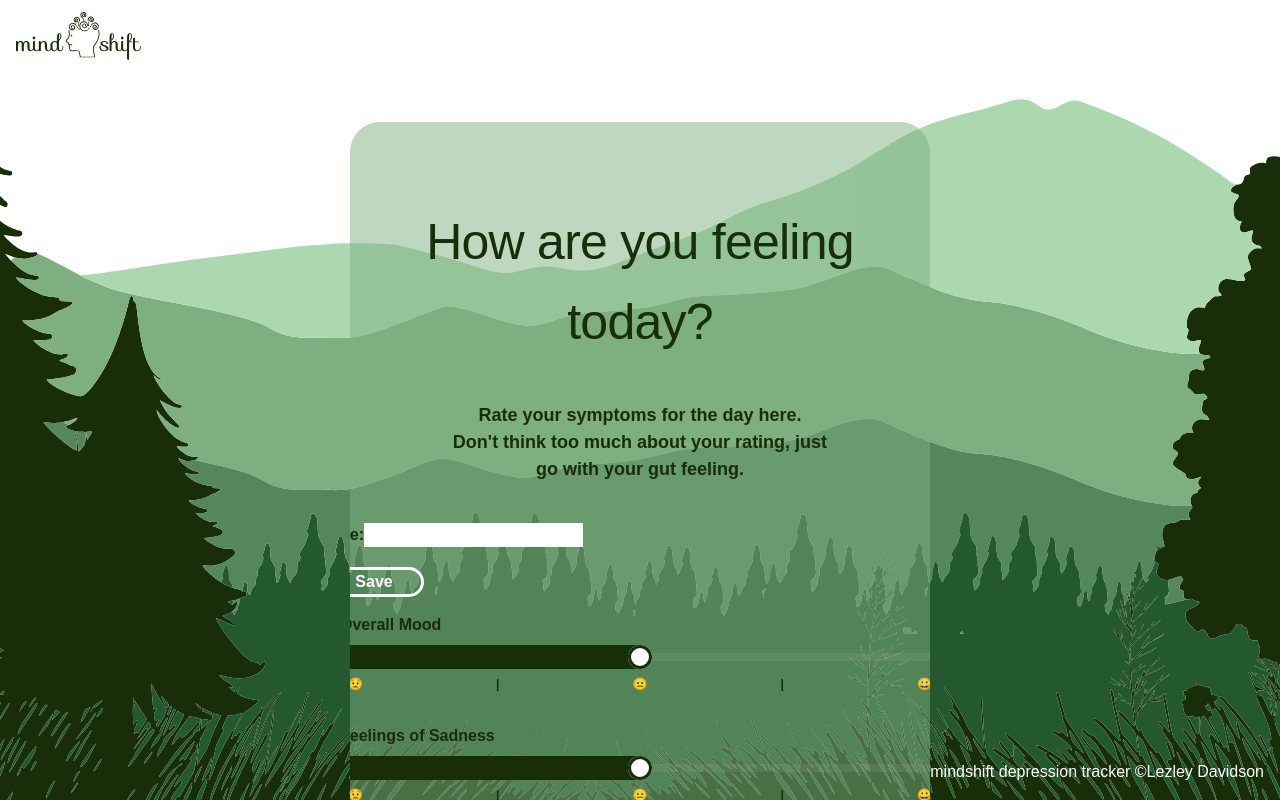
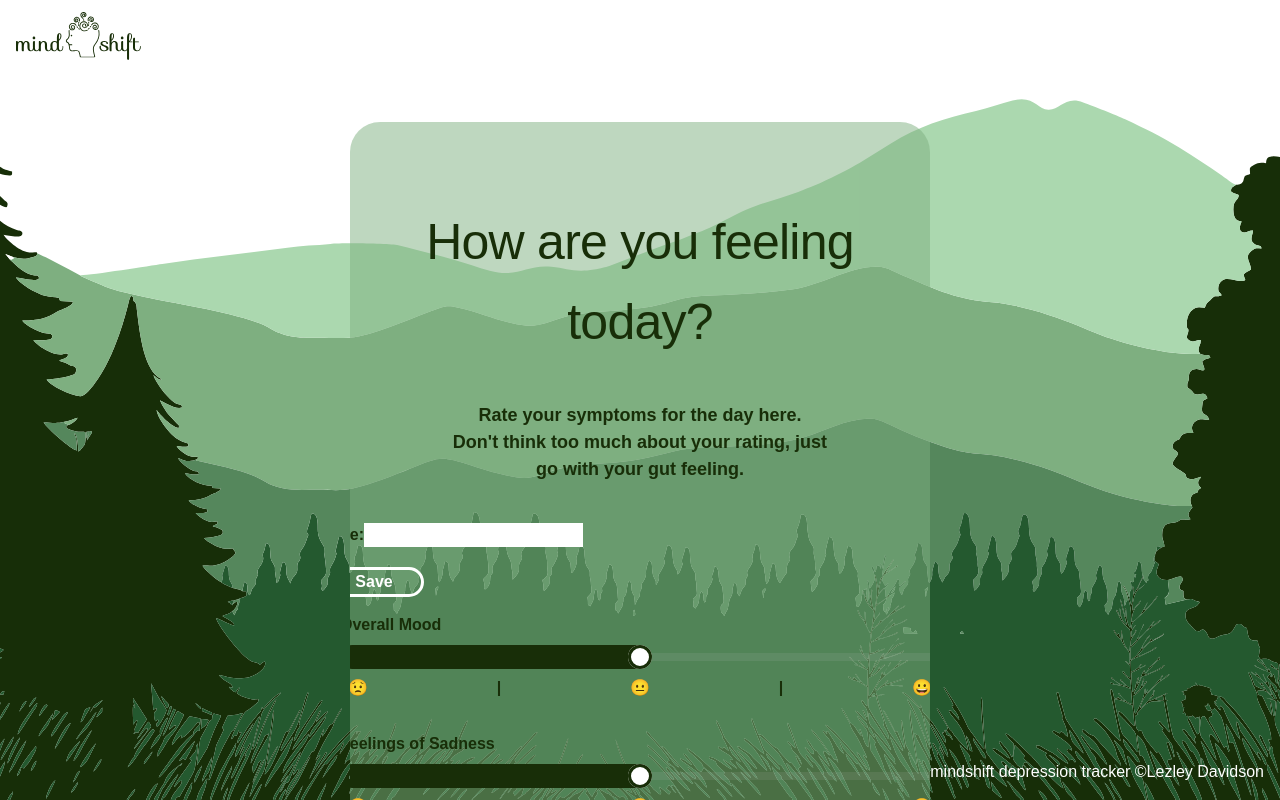
Before and after one commit to lezleyfaye/next-js-mindshift, a Next.js app: page /symptoms in a window 1280 px wide. Built offline with nearby package versions, Linux system fonts and the light colour scheme; a web font is replaced by a local one.

Commit message:
Changing color of text on slider

```diff
--- a/app/symptoms/Symptoms.tsx
+++ b/app/symptoms/Symptoms.tsx
@@ -26,7 +26,7 @@ function RangeSlider(props: RangeSliderProps) {
         step="25"
         onChange={handleSliderChange}
       />
-      <div className="w-full flex justify-between text-xs px-2">
+      <div className="w-full flex justify-between text-m px-2">
         <span>😟</span>
         <span className={styles.bar}>|</span>
         <span>😐</span>
```
